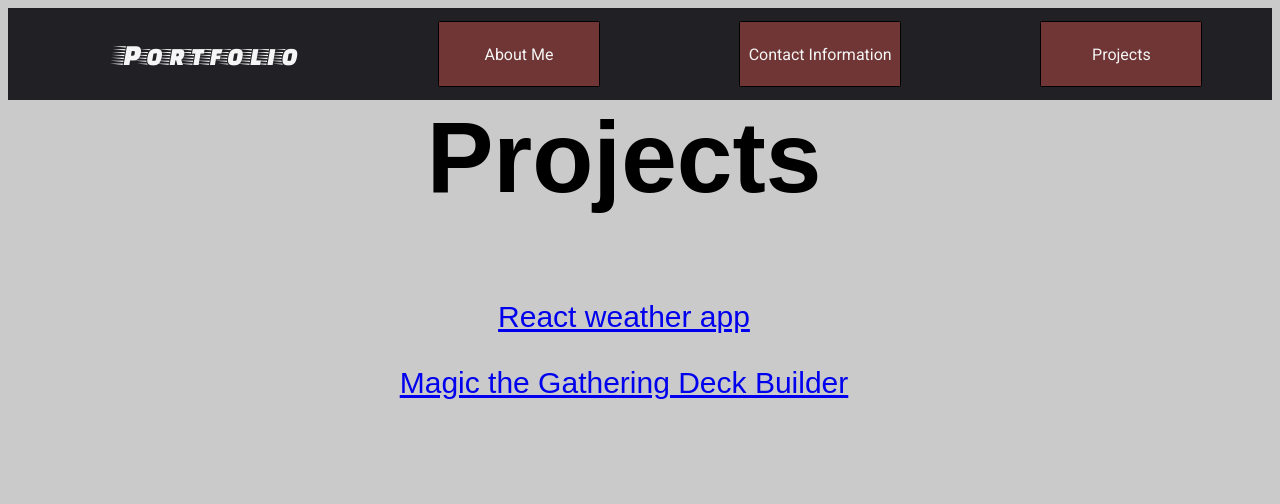
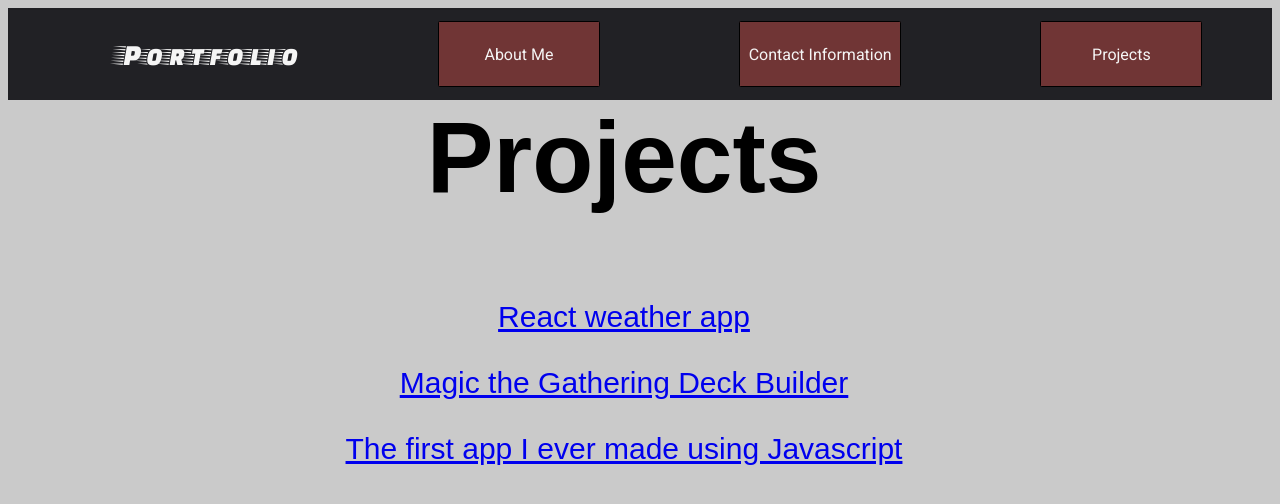
Before and after one commit to Jgriebel1990/my-portfolio, a React (Create React App) app: page /projects in a window 1280 px wide. Shown: the top 504 px of the page. Built offline with nearby package versions, Linux system fonts and the light colour scheme; a web font is replaced by a local one.

Commit message:
added another project to my portfolio

```diff
--- a/src/Projects.js
+++ b/src/Projects.js
@@ -12,6 +12,9 @@ class Projects extends Component{
                         <li className='txt-li-style'>
                             <a href="https://mtg-deckbuilder.herokuapp.com/">Magic the Gathering Deck Builder</a>
                         </li>
+                        <li className='txt-li-style'>
+                            <a href="https://jgriebel1990.github.io/number-guess/">The first app I ever made using Javascript</a>
+                        </li>
                     </ul>
             </div>
         )
```
